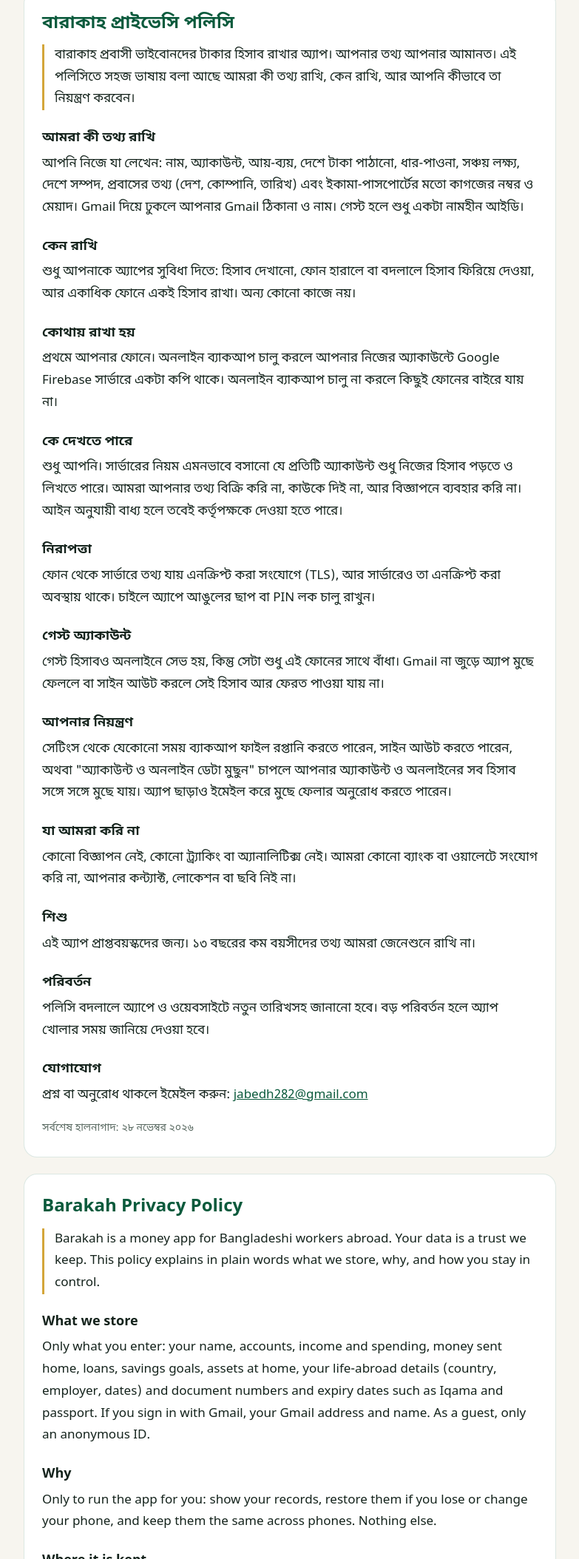
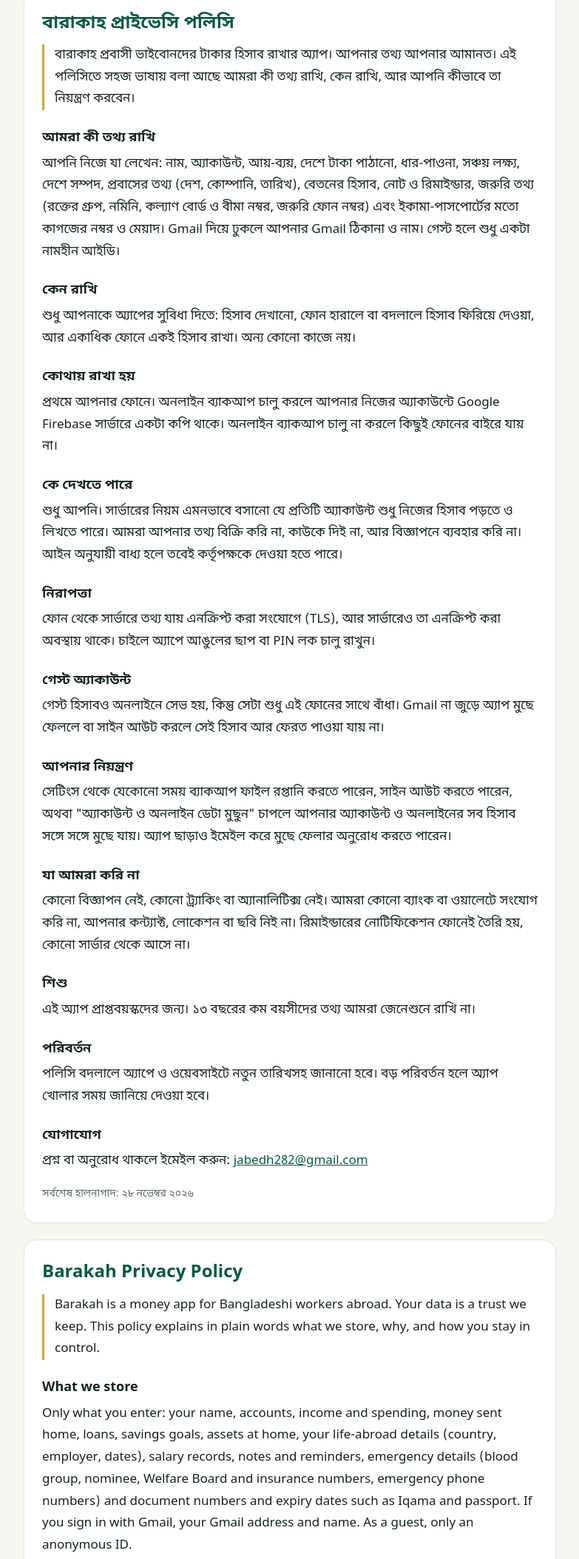
Before and after one commit to jabedh282-maker/jabed-social, a plain HTML site: page barakah/privacy.html in a window 1280 px wide. Shown: the part 260-2368 px from the top of the page at 74% size, without its empty margins (248-1031 px from the left). Drawn offline with Linux system fonts and the light colour scheme.

Commit message:
Barakah privacy policy: list 4.2 data (salary, notes, emergency info)
Co-Authored-By: Claude Opus 5.5 <noreply@anthropic.com>

```diff
--- a/barakah/privacy.html
+++ b/barakah/privacy.html
@@ -40,7 +40,7 @@ footer{text-align:center;color:var(--muted);font-size:14px;padding:0 20px 40px}
 <h1>বারাকাহ প্রাইভেসি পলিসি</h1>
 <p class="intro">বারাকাহ প্রবাসী ভাইবোনদের টাকার হিসাব রাখার অ্যাপ। আপনার তথ্য আপনার আমানত। এই পলিসিতে সহজ ভাষায় বলা আছে আমরা কী তথ্য রাখি, কেন রাখি, আর আপনি কীভাবে তা নিয়ন্ত্রণ করবেন।</p>
 <h2>আমরা কী তথ্য রাখি</h2>
-<p>আপনি নিজে যা লেখেন: নাম, অ্যাকাউন্ট, আয়-ব্যয়, দেশে টাকা পাঠানো, ধার-পাওনা, সঞ্চয় লক্ষ্য, দেশে সম্পদ, প্রবাসের তথ্য (দেশ, কোম্পানি, তারিখ) এবং ইকামা-পাসপোর্টের মতো কাগজের নম্বর ও মেয়াদ। Gmail দিয়ে ঢুকলে আপনার Gmail ঠিকানা ও নাম। গেস্ট হলে শুধু একটা নামহীন আইডি।</p>
+<p>আপনি নিজে যা লেখেন: নাম, অ্যাকাউন্ট, আয়-ব্যয়, দেশে টাকা পাঠানো, ধার-পাওনা, সঞ্চয় লক্ষ্য, দেশে সম্পদ, প্রবাসের তথ্য (দেশ, কোম্পানি, তারিখ), বেতনের হিসাব, নোট ও রিমাইন্ডার, জরুরি তথ্য (রক্তের গ্রুপ, নমিনি, কল্যাণ বোর্ড ও বীমা নম্বর, জরুরি ফোন নম্বর) এবং ইকামা-পাসপোর্টের মতো কাগজের নম্বর ও মেয়াদ। Gmail দিয়ে ঢুকলে আপনার Gmail ঠিকানা ও নাম। গেস্ট হলে শুধু একটা নামহীন আইডি।</p>
 <h2>কেন রাখি</h2>
 <p>শুধু আপনাকে অ্যাপের সুবিধা দিতে: হিসাব দেখানো, ফোন হারালে বা বদলালে হিসাব ফিরিয়ে দেওয়া, আর একাধিক ফোনে একই হিসাব রাখা। অন্য কোনো কাজে নয়।</p>
 <h2>কোথায় রাখা হয়</h2>
@@ -54,7 +54,7 @@ footer{text-align:center;color:var(--muted);font-size:14px;padding:0 20px 40px}
 <h2>আপনার নিয়ন্ত্রণ</h2>
 <p>সেটিংস থেকে যেকোনো সময় ব্যাকআপ ফাইল রপ্তানি করতে পারেন, সাইন আউট করতে পারেন, অথবা &quot;অ্যাকাউন্ট ও অনলাইন ডেটা মুছুন&quot; চাপলে আপনার অ্যাকাউন্ট ও অনলাইনের সব হিসাব সঙ্গে সঙ্গে মুছে যায়। অ্যাপ ছাড়াও ইমেইল করে মুছে ফেলার অনুরোধ করতে পারেন।</p>
 <h2>যা আমরা করি না</h2>
-<p>কোনো বিজ্ঞাপন নেই, কোনো ট্র্যাকিং বা অ্যানালিটিক্স নেই। আমরা কোনো ব্যাংক বা ওয়ালেটে সংযোগ করি না, আপনার কন্ট্যাক্ট, লোকেশন বা ছবি নিই না।</p>
+<p>কোনো বিজ্ঞাপন নেই, কোনো ট্র্যাকিং বা অ্যানালিটিক্স নেই। আমরা কোনো ব্যাংক বা ওয়ালেটে সংযোগ করি না, আপনার কন্ট্যাক্ট, লোকেশন বা ছবি নিই না। রিমাইন্ডারের নোটিফিকেশন ফোনেই তৈরি হয়, কোনো সার্ভার থেকে আসে না।</p>
 <h2>শিশু</h2>
 <p>এই অ্যাপ প্রাপ্তবয়স্কদের জন্য। ১৩ বছরের কম বয়সীদের তথ্য আমরা জেনেশুনে রাখি না।</p>
 <h2>পরিবর্তন</h2>
@@ -67,7 +67,7 @@ footer{text-align:center;color:var(--muted);font-size:14px;padding:0 20px 40px}
 <h1>Barakah Privacy Policy</h1>
 <p class="intro">Barakah is a money app for Bangladeshi workers abroad. Your data is a trust we keep. This policy explains in plain words what we store, why, and how you stay in control.</p>
 <h2>What we store</h2>
-<p>Only what you enter: your name, accounts, income and spending, money sent home, loans, savings goals, assets at home, your life-abroad details (country, employer, dates) and document numbers and expiry dates such as Iqama and passport. If you sign in with Gmail, your Gmail address and name. As a guest, only an anonymous ID.</p>
+<p>Only what you enter: your name, accounts, income and spending, money sent home, loans, savings goals, assets at home, your life-abroad details (country, employer, dates), salary records, notes and reminders, emergency details (blood group, nominee, Welfare Board and insurance numbers, emergency phone numbers) and document numbers and expiry dates such as Iqama and passport. If you sign in with Gmail, your Gmail address and name. As a guest, only an anonymous ID.</p>
 <h2>Why</h2>
 <p>Only to run the app for you: show your records, restore them if you lose or change your phone, and keep them the same across phones. Nothing else.</p>
 <h2>Where it is kept</h2>
@@ -81,7 +81,7 @@ footer{text-align:center;color:var(--muted);font-size:14px;padding:0 20px 40px}
 <h2>Your control</h2>
 <p>In Settings you can export a backup file at any time, sign out, or tap &quot;Delete account &amp; online data&quot; to delete your account and all online records at once. You can also ask for deletion by email.</p>
 <h2>What we never do</h2>
-<p>No ads, no tracking or analytics. We never connect to any bank or wallet, and we do not read your contacts, location or photos.</p>
+<p>No ads, no tracking or analytics. We never connect to any bank or wallet, and we do not read your contacts, location or photos. Reminder notifications are created on your phone, not sent from a server.</p>
 <h2>Children</h2>
 <p>The app is for adults. We do not knowingly store data of children under 13.</p>
 <h2>Changes</h2>
```
